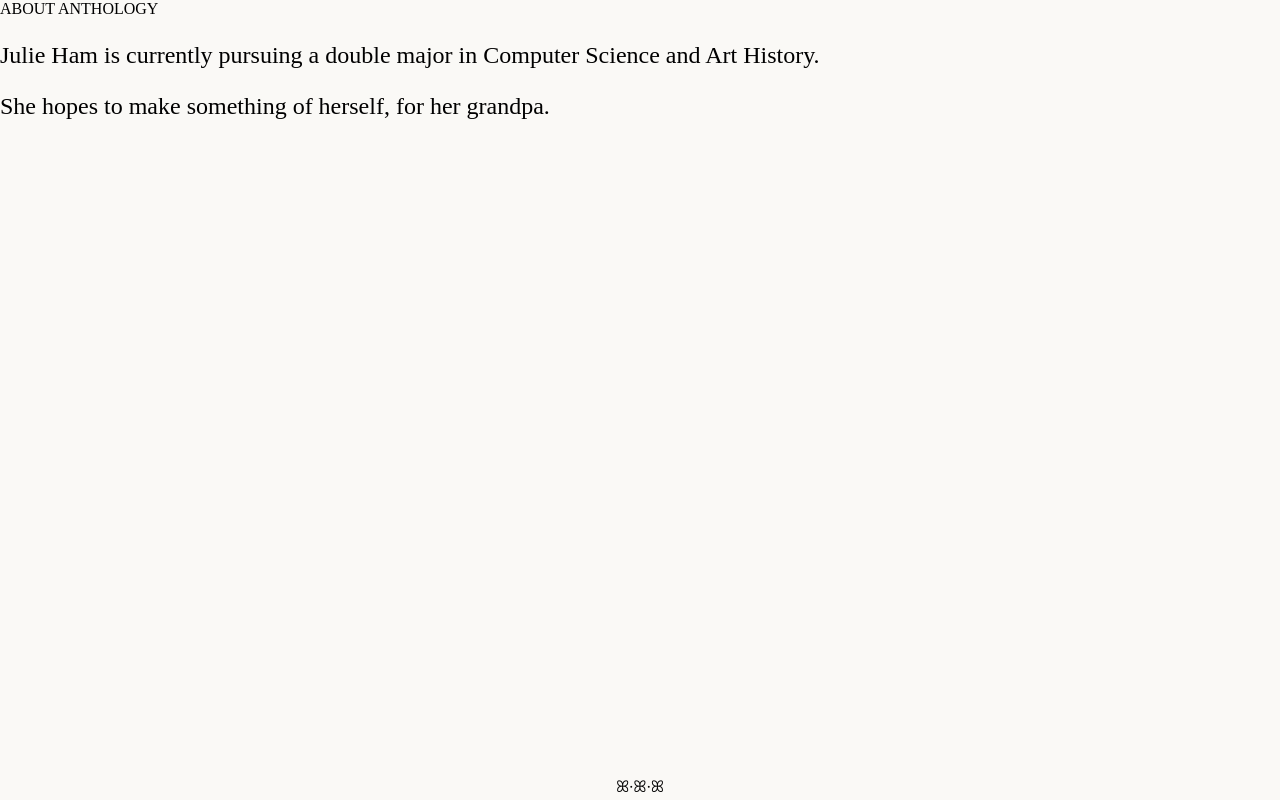
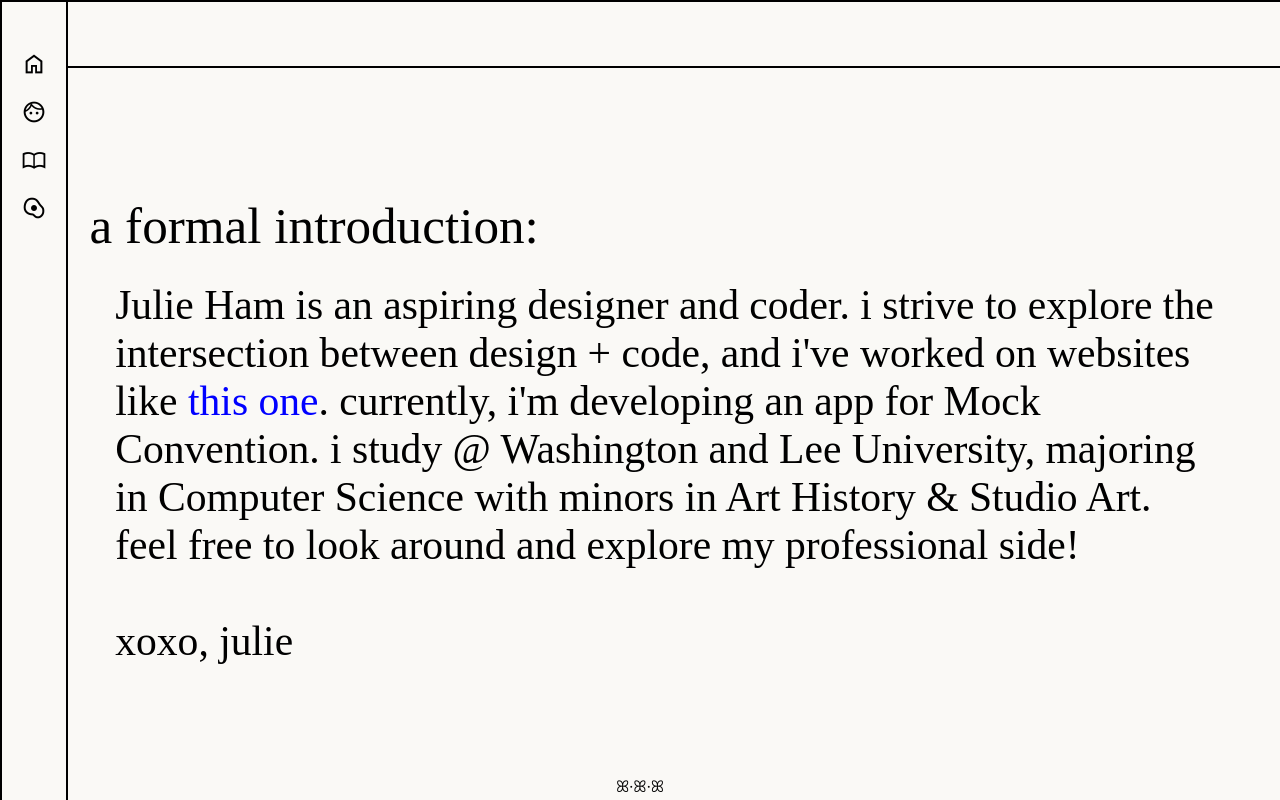
Before and after one commit to jjham1/julie, a plain HTML site: page about.html in a window 1280 px wide. Drawn offline with nearby package versions, Linux system fonts and the light colour scheme.

Commit message:
adding multiple different files and windows

```diff
--- a/about.html
+++ b/about.html
@@ -2,19 +2,73 @@
 <html lang="en">
 <head>
     <meta charset="UTF-8">
-    <title>about</title>
+    <script src="scripts.ts"></script>
+    <title>julie ham</title>
     <link rel="stylesheet" type="text/css" href="styles.css"/>
+    <link rel="stylesheet" href="https://fonts.googleapis.com/css2?family=Material+Symbols+Sharp:opsz,wght,FILL,GRAD@20..48,100..700,0..1,-50..200" />
 </head>
 <body>
-    <div class="row">
-        <a href="about.html">ABOUT</a>
-        <a href="anthology.html">ANTHOLOGY</a>
+    <div class="parent">
+        <div class="tabs">
+                <span class="material-symbols-sharp">
+                    <p>
+                        <a href="index.html">
+                        home
+                        </a>
+                    </p>
+                    <p>
+                        <a href="about.html">
+                            face
+                        </a>
+                    </p>
+                    <p>
+                        <a href="portfolio.html">
+                            import_contacts
+                        </a>
+                    </p>
+                    <p>
+                        egg_alt
+                    </p>
+                </span>
+        </div>
+
+
+
+    <div class="main">
+
+        <div class="top-bar">
+            <div id="banner-container">
+            </div>
+
+            <!--                <div class="top-row">-->
+            <!--                    <a href="about.html">ABOUT</a>-->
+            <!--                    <a href="anthology.html">ANTHOLOGY</a>-->
+            <!--                </div>-->
+        </div>
+
+        <div class="midsection">
+            <div id="greetings">
+                a formal introduction:
+            </div>
+            <div class="name-row">
+                Julie Ham is an aspiring designer and coder.
+                i strive to explore the intersection between design + code, and i've worked on websites like <a href="https://shenandoahliterary.org/721">this one</a>.
+                currently, i'm developing an app for Mock Convention.
+                <!--                    <br></br>-->
+                i study @ Washington and Lee University, majoring in Computer Science with minors in Art History & Studio Art.
+                <br>
+                feel free to look around and explore my professional side!
+                <br></br>
+                xoxo, julie
+            </div>
+
+
+            <!--                <div class="portfolio">-->
+            <!--                    <a href="shen.html">SHENANDOAH</a>-->
+            <!--                </div>-->
+        </div>
     </div>
-
-    <div class="resume">
-        <p>Julie Ham is currently pursuing a double major in Computer Science and Art History.</p>
-        <p>She hopes to make something of herself, for her grandpa.</p>
-    </div>
+</div>
 
 </body>
 
--- a/styles.css
+++ b/styles.css
@@ -51,6 +51,10 @@ a{
     /*background-color: #AEB59B;*/
 }
 
+.tabs p {
+
+}
+
 .tabs span {
     margin-top: 2vw;
 }
@@ -74,7 +78,7 @@ a{
 }
 
 .midsection {
-    margin-top: 2vw;
+    margin-top: 10vw;
     margin-left: 2vw;
     /*font-family: Arial;*/
 }
```
Also changed, not shown: index.html (+20 -8 lines), portfolio.html (added, +49 -0 lines), html shenandoah presentation.txt (added).
